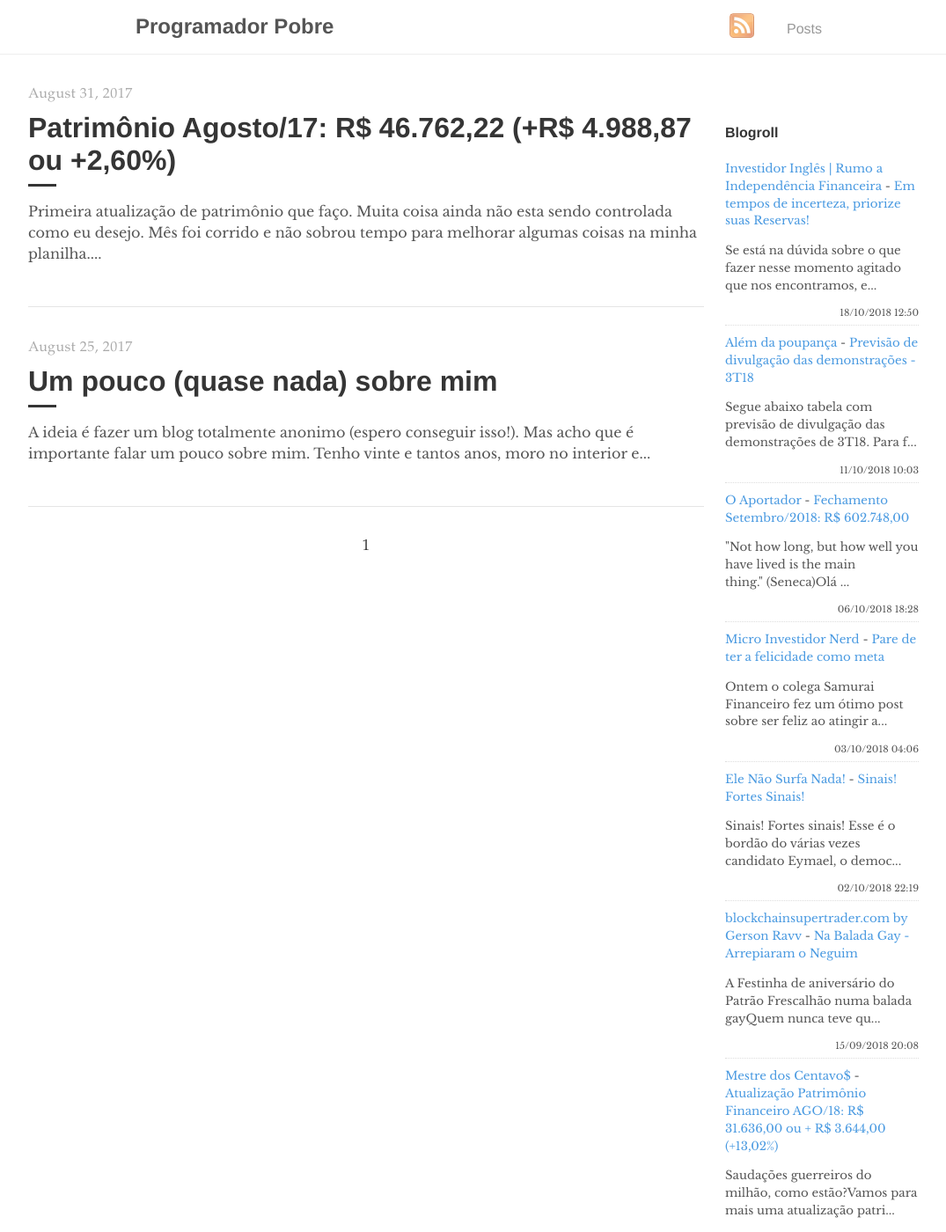
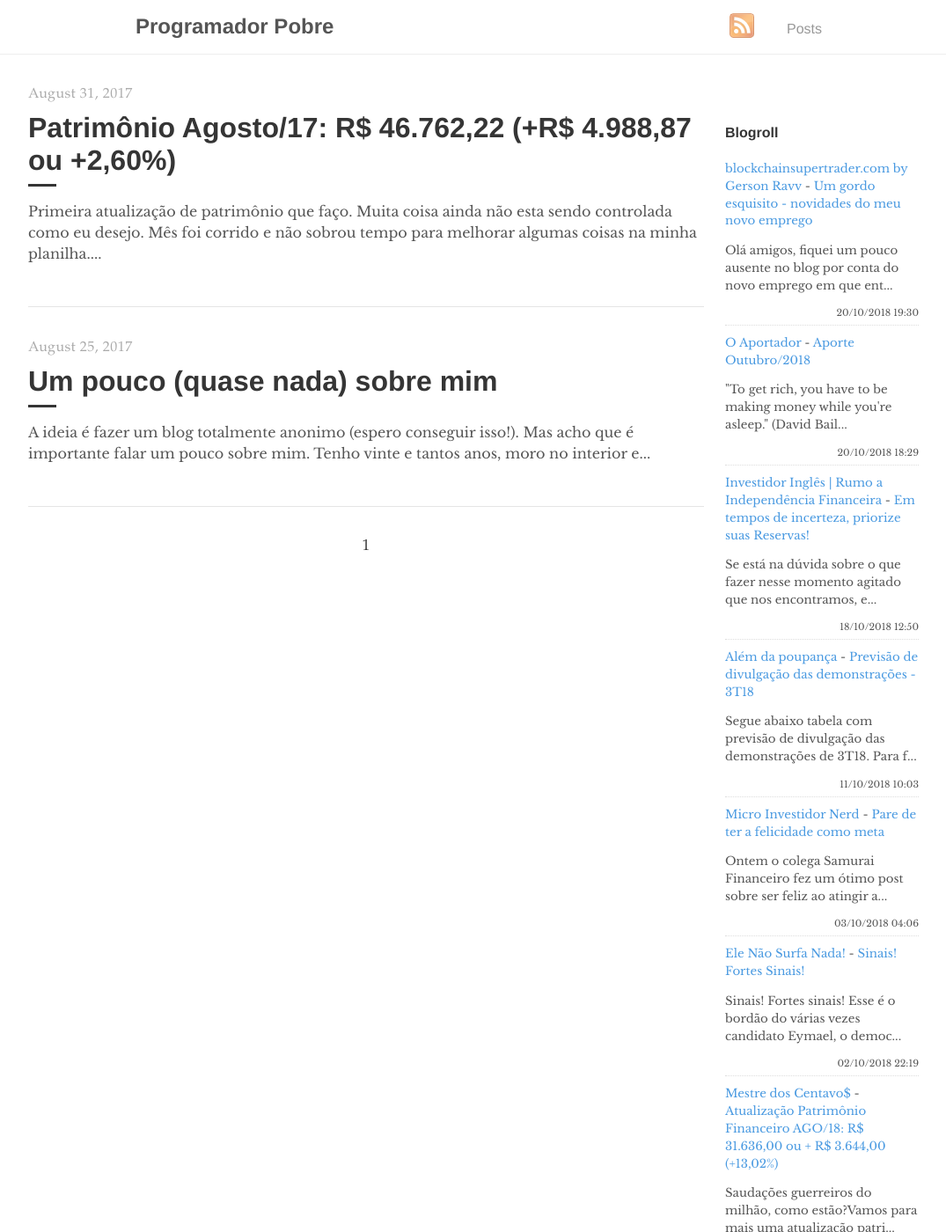
Before and after one commit to programadorpobre/programadorpobre.github.io, a Jekyll site: the page built from index.html, in a window 1280 px wide and 1400 px high. Shown: the whole window at 88% size, without its empty margins (96-1171 px from the left). Built offline with Jekyll 4.4.1, drawn with Linux system fonts in a browser that asks for light colours; the list of posts is cut into pages by our own code; comment, search, counter and statistics services are not loaded.

Commit message:
[ci skip] travis #442

```diff
--- a/_includes/feed-entries.html
+++ b/_includes/feed-entries.html
@@ -1,3 +1,13 @@
+<div class="feed-entry">
+    <a class="feed-entry-site-name" href="http://www.blockchainsupertrader.com/">blockchainsupertrader.com by Gerson Ravv</a> - <a class="feed-entry-title" href="http://www.blockchainsupertrader.com/2018/10/um-gordo-esquisito-novidades-do-meu.html">Um gordo esquisito - novidades do meu novo emprego</a>
+    <p class="feed-entry-summary">Olá amigos, fiquei um pouco ausente no blog por conta do novo emprego em que ent...</p>
+    <time datetime="2018-10-20T19:30:00.001-03:00">20/10/2018 19:30</time>
+</div>
+<div class="feed-entry">
+    <a class="feed-entry-site-name" href="https://oaportadorfinanceiro.blogspot.com/">O Aportador</a> - <a class="feed-entry-title" href="https://oaportadorfinanceiro.blogspot.com/2018/10/aporte-outubro2018.html">Aporte Outubro/2018</a>
+    <p class="feed-entry-summary">"To get rich, you have to be making money while you're asleep."&nbsp;(David Bail...</p>
+    <time datetime="2018-10-20T18:29:00.000-03:00">20/10/2018 18:29</time>
+</div>
 <div class="feed-entry">
     <a class="feed-entry-site-name" href="https://www.investidoringles.com/">Investidor Inglês | Rumo a Independência Financeira</a> - <a class="feed-entry-title" href="https://www.investidoringles.com/2018/10/na-duvida-aumente-reserva-de-emergencia.html">Em tempos de incerteza, priorize suas Reservas!</a>
     <p class="feed-entry-summary">Se está na dúvida sobre o que fazer nesse momento agitado que nos encontramos, e...</p>
@@ -9,11 +19,6 @@
     <time datetime="2018-10-11T10:03:00.000-03:00">11/10/2018 10:03</time>
 </div>
 <div class="feed-entry">
-    <a class="feed-entry-site-name" href="https://oaportadorfinanceiro.blogspot.com/">O Aportador</a> - <a class="feed-entry-title" href="https://oaportadorfinanceiro.blogspot.com/2018/10/fechamento-setembro2018-r-60274800.html">Fechamento Setembro/2018: R$ 602.748,00</a>
-    <p class="feed-entry-summary">"Not how long, but how well you have lived is the main thing."&nbsp;(Seneca)Olá ...</p>
-    <time datetime="2018-10-06T18:28:00.000-03:00">06/10/2018 18:28</time>
-</div>
-<div class="feed-entry">
     <a class="feed-entry-site-name" href="https://microinvestidornerd.blogspot.com/">Micro Investidor Nerd</a> - <a class="feed-entry-title" href="https://microinvestidornerd.blogspot.com/2018/10/pare-de-ter-felicidade-como-meta.html">Pare de ter a felicidade como meta</a>
     <p class="feed-entry-summary">Ontem o colega Samurai Financeiro fez um ótimo post sobre ser feliz ao atingir a...</p>
     <time datetime="2018-10-03T04:06:00.000-07:00">03/10/2018 04:06</time>
@@ -22,11 +27,6 @@
     <a class="feed-entry-site-name" href="https://elenaosurfanada.blogspot.com/">Ele Não Surfa Nada!</a> - <a class="feed-entry-title" href="https://elenaosurfanada.blogspot.com/2018/10/sinais-fortes-sinais.html">Sinais! Fortes Sinais!</a>
     <p class="feed-entry-summary">Sinais! Fortes sinais! Esse é o bordão do várias vezes candidato Eymael, o democ...</p>
     <time datetime="2018-10-02T22:19:00.001-03:00">02/10/2018 22:19</time>
-</div>
-<div class="feed-entry">
-    <a class="feed-entry-site-name" href="http://www.blockchainsupertrader.com/">blockchainsupertrader.com by Gerson Ravv</a> - <a class="feed-entry-title" href="http://www.blockchainsupertrader.com/2018/09/na-balada-gay-arrepiaram-o-neguim.html">Na Balada Gay - Arrepiaram o Neguim</a>
-    <p class="feed-entry-summary">A Festinha de aniversário do Patrão Frescalhão numa balada gayQuem nunca teve qu...</p>
-    <time datetime="2018-09-15T20:08:00.004-03:00">15/09/2018 20:08</time>
 </div>
 <div class="feed-entry">
     <a class="feed-entry-site-name" href="https://mestredoscentavos.blogspot.com/">Mestre dos Centavo$</a> - <a class="feed-entry-title" href="https://mestredoscentavos.blogspot.com/2018/09/atualizacao-patrimonio-financeiro-ago18.html">Atualização Patrimônio Financeiro AGO/18: R$ 31.636,00 ou + R$ 3.644,00  (+13,02%)</a>
```
